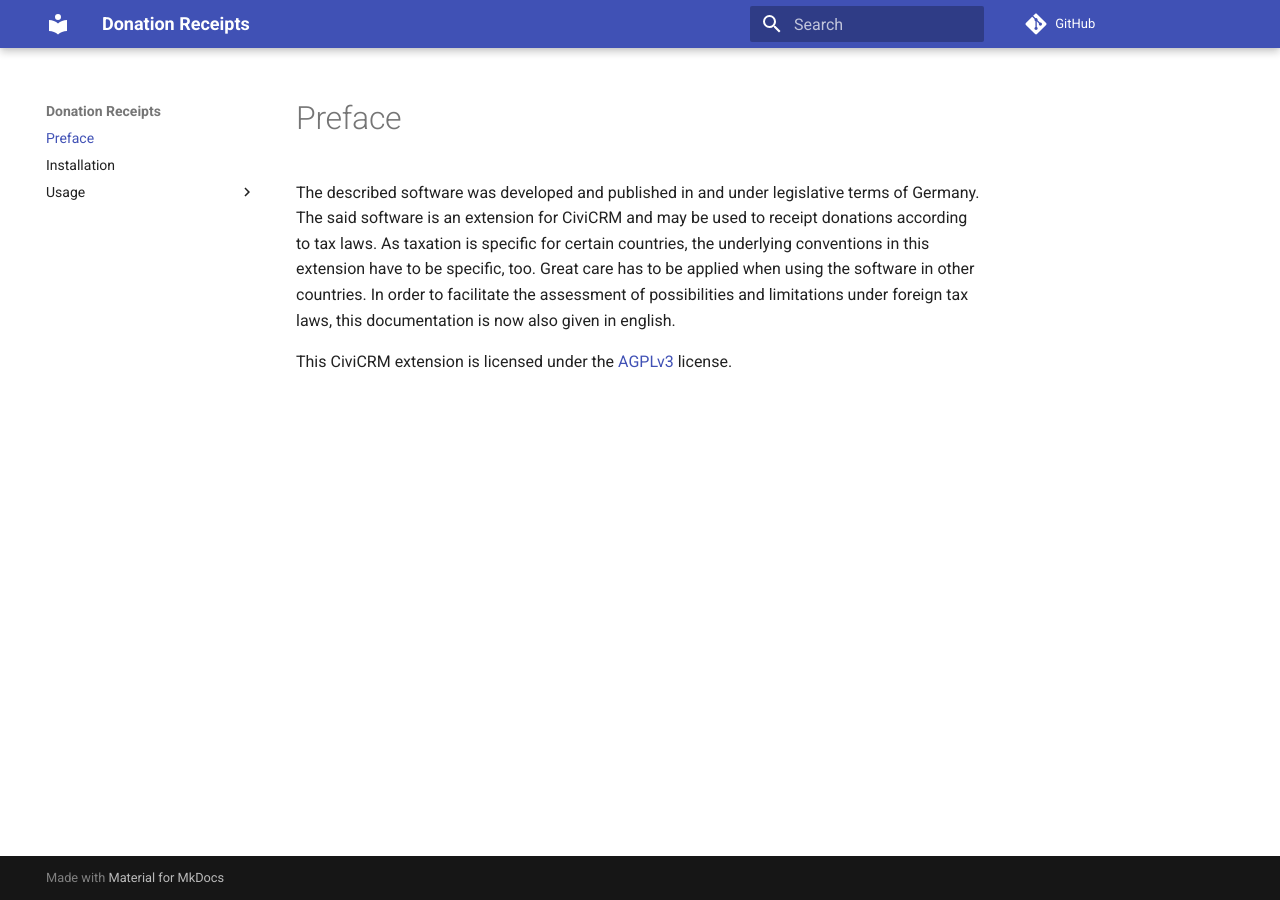
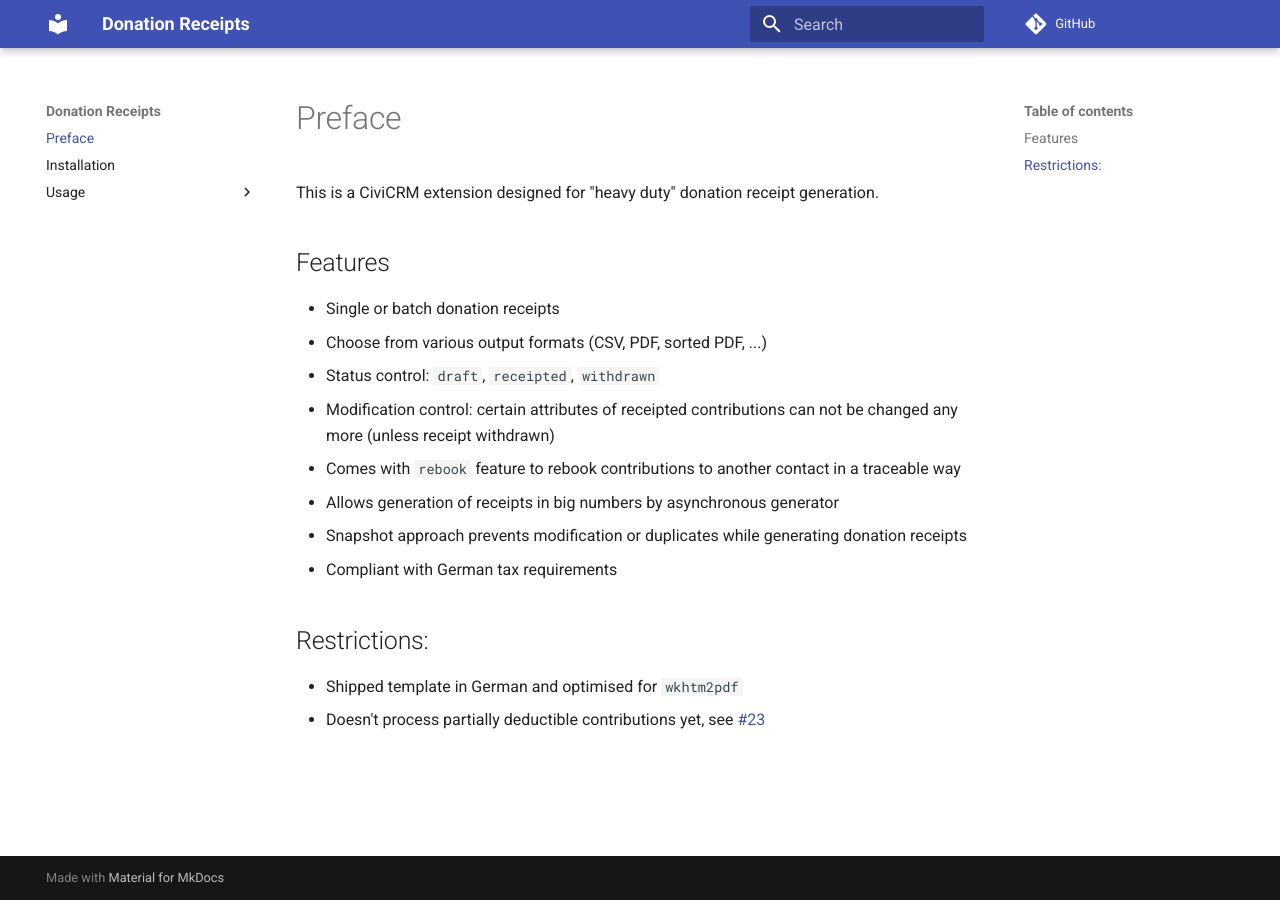
Before and after one commit to systopia/de.systopia.donrec, an MkDocs documentation site: the page built from docs/index.md, in a window 1280 px wide. Built offline with MkDocs 1.6.1 and Material for MkDocs 9.7.7, drawn with Linux system fonts in a browser that asks for light colours; comment, search, counter and statistics services are not loaded.

Commit message:
Update index.md

```diff
--- a/docs/index.md
+++ b/docs/index.md
@@ -1,12 +1,22 @@
-# Preface
+This is a CiviCRM extension designed for "heavy duty" donation receipt
+generation.
 
-The described software was developed and published in and under legislative
-terms of Germany. The said software is an extension for CiviCRM and may be used
-to receipt donations according to tax laws. As taxation is specific for certain
-countries, the underlying conventions in this extension have to be specific,
-too. Great care has to be applied when using the software in other countries. In
-order to facilitate the assessment of possibilities and limitations under
-foreign tax laws, this documentation is now also given in english.
+## Features
 
-This CiviCRM extension is licensed under
-the [AGPLv3](https://www.gnu.org/licenses/agpl-3.0.html) license.
+* Single or batch donation receipts
+* Choose from various output formats (CSV, PDF, sorted PDF, ...)
+* Status control: ``draft``, ``receipted``, ``withdrawn``
+* Modification control: certain attributes of receipted contributions can not be
+  changed any more (unless receipt withdrawn)
+* Comes with ``rebook`` feature to rebook contributions to another contact in a
+  traceable way
+* Allows generation of receipts in big numbers by asynchronous generator
+* Snapshot approach prevents modification or duplicates while generating
+  donation receipts
+* Compliant with German tax requirements
+
+## Restrictions:
+
+* Shipped template in German and optimised for ``wkhtm2pdf``
+* Doesn't process partially deductible contributions yet,
+  see [#23](https://github.com/systopia/de.systopia.donrec/issues/23)
```
